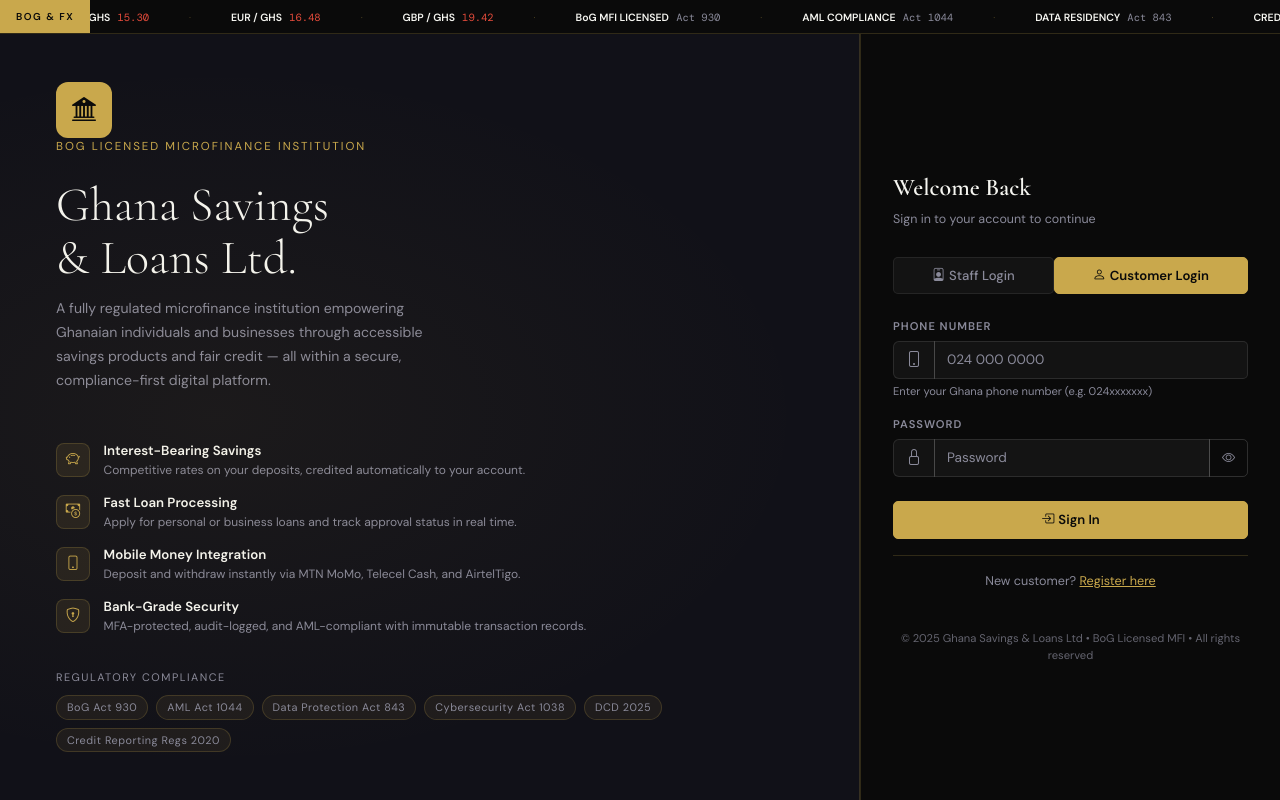
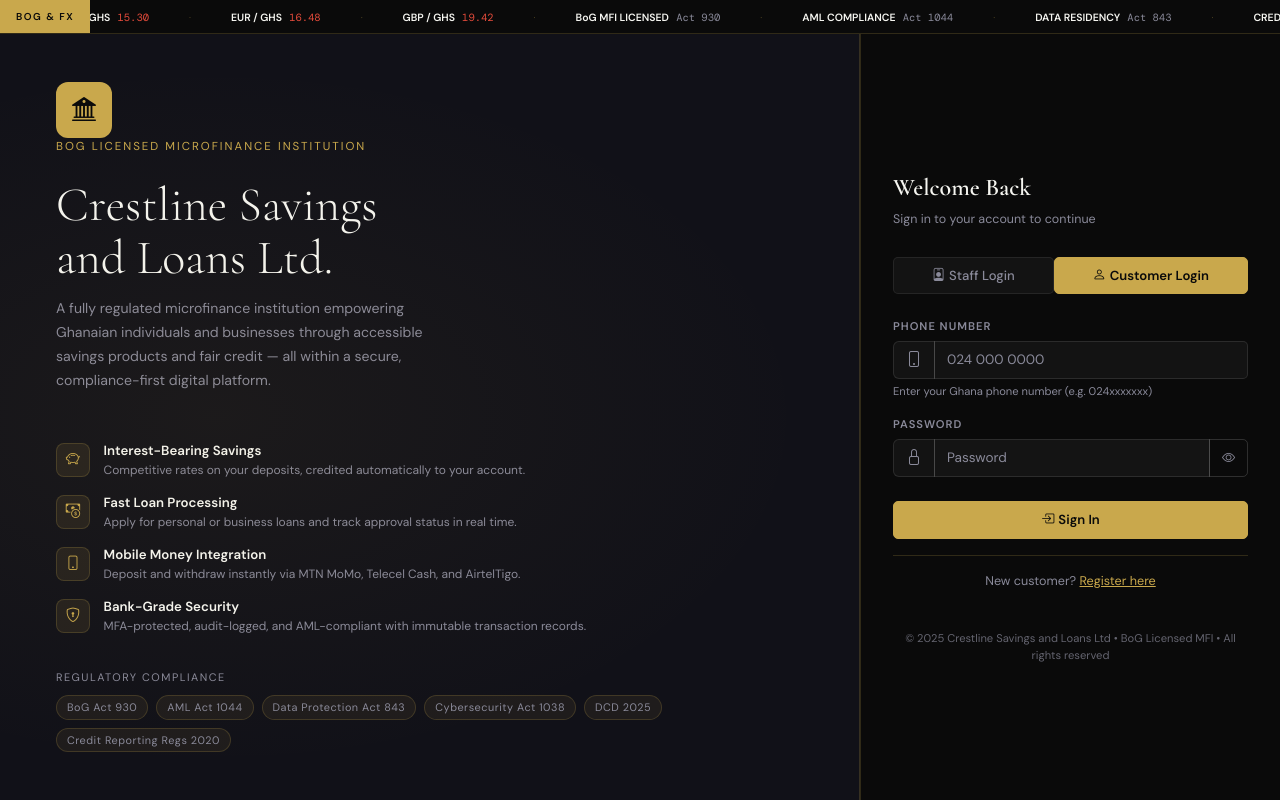
Before and after one commit to KofiBusia/Savings-and-Loans-Python, a Python web app: template templates/index.html in a window 1280 px wide. Run offline with Jinja, Linux system fonts and the light colour scheme; the template is opened without the code that fills it, so the values that code supplies are empty.

Commit message:
feat: rebrand from Ghana Savings & Loans to Crestline Savings and Loans
Co-Authored-By: Claude Sonnet 4.6 <noreply@anthropic.com>

```diff
--- a/api/config.py
+++ b/api/config.py
@@ -27,7 +27,7 @@ class Settings(BaseSettings):
     uvicorn_workers: int = 4
 
     # ── Institution ───────────────────────────────────────────────────────────
-    institution_name: str = "Ghana Savings & Loans Ltd"
+    institution_name: str = "Crestline Savings and Loans Ltd"
     bog_licence_number: str = "MFI-XXXX/YYYY"
     ghana_data_region: str = "gh-accra-1"
 
@@ -36,7 +36,7 @@ class Settings(BaseSettings):
     algorithm: str = "HS256"
     access_token_expire_minutes: int = 30
     refresh_token_expire_days: int = 7
-    mfa_totp_issuer: str = "Ghana S&L"
+    mfa_totp_issuer: str = "Crestline S&L"
 
     # ── Admin Seed ────────────────────────────────────────────────────────────
     admin_email: str = "admin@gsl.com.gh"
@@ -87,7 +87,7 @@ class Settings(BaseSettings):
 
     # ── SMS/USSD (mNotify / Hubtel) ───────────────────────────────────────────
     mnotify_api_key: str = "MNOTIFY_KEY"
-    mnotify_sender_id: str = "GSL"
+    mnotify_sender_id: str = "CSL"
     hubtel_sms_client_id: str = "HUBTEL_SMS_ID"
     hubtel_sms_client_secret: str = "HUBTEL_SMS_SECRET"
 
--- a/api/integrations/payment_gateway.py
+++ b/api/integrations/payment_gateway.py
@@ -145,7 +145,7 @@ class FlutterwaveGateway:
                 "email": req.customer_email,
                 "phone_number": req.customer_phone,
             },
-            "customizations": {"title": "Ghana S&L Payment"},
+            "customizations": {"title": "Crestline S&L Payment"},
         }
         async with httpx.AsyncClient(timeout=15) as client:
             resp = await client.post(f"{self.BASE}/payments", headers=self._headers, json=payload)
--- a/app.py
+++ b/app.py
@@ -1,5 +1,5 @@
 """
-Ghana Savings & Loans — Production-Ready FastAPI Backend
+Crestline Savings and Loans — Production-Ready FastAPI Backend
 =========================================================
 Entry points:
   Development : python app.py
@@ -87,7 +87,7 @@ def _seed_admin() -> None:
 
 def create_app() -> FastAPI:
     app = FastAPI(
-        title="Ghana Savings & Loans API",
+        title="Crestline Savings and Loans API",
         description=(
             "BoG-licensed savings & loan platform. "
             "Simple interest only (DCD 2025, Clause 14). "
@@ -192,7 +192,7 @@ def admin_portal(request: Request):
 
 if __name__ == "__main__":
     print("=" * 62)
-    print(f"  Ghana Savings & Loans API  v{settings.app_version}")
+    print(f"  Crestline Savings and Loans API  v{settings.app_version}")
     print(f"  Institution : {settings.institution_name}")
     print(f"  BoG Licence : {settings.bog_licence_number}")
     print(f"  Environment : {settings.node_env}")
--- a/static/css/style.css
+++ b/static/css/style.css
@@ -1,7 +1,7 @@
 @import url('https://fonts.googleapis.com/css2?family=Cormorant+Garamond:wght@300;400;600;700&family=DM+Sans:wght@300;400;500;600&family=DM+Mono:wght@400;500&display=swap');
 
 /* ═══════════════════════════════════════════════════
-   Ghana Savings & Loans — Premium Dark Theme
+   Crestline Savings and Loans — Premium Dark Theme
    Design language: Zagadat Capital
 ═══════════════════════════════════════════════════ */
 :root {
--- a/static/js/app.js
+++ b/static/js/app.js
@@ -1,15 +1,15 @@
-/* Shared utilities for Ghana Savings & Loans web portal */
+/* Shared utilities for Crestline Savings and Loans web portal */
 'use strict';
 
 const BASE = '/api/v1';
 
 // ── Auth helpers ────────────────────────────────────────────────────────────
 const Auth = {
-  getToken:        () => localStorage.getItem('gsl_token'),
-  setToken:        (t) => localStorage.setItem('gsl_token', t),
-  getRefresh:      () => localStorage.getItem('gsl_refresh'),
-  setRefresh:      (t) => localStorage.setItem('gsl_refresh', t),
-  clear:           () => { localStorage.removeItem('gsl_token'); localStorage.removeItem('gsl_refresh'); },
+  getToken:        () => localStorage.getItem('csl_token'),
+  setToken:        (t) => localStorage.setItem('csl_token', t),
+  getRefresh:      () => localStorage.getItem('csl_refresh'),
+  setRefresh:      (t) => localStorage.setItem('csl_refresh', t),
+  clear:           () => { localStorage.removeItem('csl_token'); localStorage.removeItem('csl_refresh'); },
 
   payload() {
     const t = this.getToken();
--- a/templates/customer.html
+++ b/templates/customer.html
@@ -3,7 +3,7 @@
 <head>
   <meta charset="UTF-8">
   <meta name="viewport" content="width=device-width, initial-scale=1">
-  <title>My Portal — Ghana Savings &amp; Loans</title>
+  <title>My Portal — Crestline Savings and Loans</title>
   <link href="https://cdn.jsdelivr.net/npm/bootstrap@5.3.2/dist/css/bootstrap.min.css" rel="stylesheet">
   <link href="https://cdn.jsdelivr.net/npm/bootstrap-icons@1.11.3/font/bootstrap-icons.min.css" rel="stylesheet">
   <link href="/static/css/style.css" rel="stylesheet">
@@ -18,7 +18,7 @@
   <a class="brand-logo" href="/customer">
     <div class="logo-box"><i class="bi bi-bank2"></i></div>
     <div class="logo-text">
-      <strong>Ghana S&amp;L</strong>
+      <strong>Crestline S&amp;L</strong>
       <small>Customer Portal</small>
     </div>
   </a>
--- a/templates/index.html
+++ b/templates/index.html
@@ -3,7 +3,7 @@
 <head>
   <meta charset="UTF-8">
   <meta name="viewport" content="width=device-width, initial-scale=1">
-  <title>Ghana Savings &amp; Loans — Secure Portal</title>
+  <title>Crestline Savings and Loans — Secure Portal</title>
   <link href="https://cdn.jsdelivr.net/npm/bootstrap@5.3.2/dist/css/bootstrap.min.css" rel="stylesheet">
   <link href="https://cdn.jsdelivr.net/npm/bootstrap-icons@1.11.3/font/bootstrap-icons.min.css" rel="stylesheet">
   <link href="/static/css/style.css" rel="stylesheet">
@@ -74,7 +74,7 @@
         <i class="bi bi-bank2"></i>
       </div>
       <span class="hero-tag">BoG Licensed Microfinance Institution</span>
-      <h1>Ghana Savings<br>&amp; Loans Ltd.</h1>
+      <h1>Crestline Savings<br>and Loans Ltd.</h1>
       <p>A fully regulated microfinance institution empowering Ghanaian individuals and businesses through accessible savings products and fair credit — all within a secure, compliance-first digital platform.</p>
     </div>
 
@@ -130,7 +130,7 @@
     <!-- Mobile-only brand -->
     <div class="d-lg-none mb-4 text-center">
       <div class="login-hero-logo mx-auto mb-3"><i class="bi bi-bank2"></i></div>
-      <div style="font-family:'Cormorant Garamond',serif;font-size:1.4rem;color:var(--white);">Ghana Savings &amp; Loans</div>
+      <div style="font-family:'Cormorant Garamond',serif;font-size:1.4rem;color:var(--white);">Crestline Savings and Loans</div>
     </div>
 
     <div class="login-panel-title">Welcome Back</div>
@@ -225,7 +225,7 @@
     </form>
 
     <div class="login-footer-text">
-      &copy; 2025 Ghana Savings &amp; Loans Ltd &bull; BoG Licensed MFI &bull; All rights reserved
+      &copy; 2025 Crestline Savings and Loans Ltd &bull; BoG Licensed MFI &bull; All rights reserved
     </div>
   </div>
 </div>
--- a/templates/staff.html
+++ b/templates/staff.html
@@ -3,7 +3,7 @@
 <head>
   <meta charset="UTF-8">
   <meta name="viewport" content="width=device-width, initial-scale=1">
-  <title>Staff Portal — Ghana Savings &amp; Loans</title>
+  <title>Staff Portal — Crestline Savings and Loans</title>
   <link href="https://cdn.jsdelivr.net/npm/bootstrap@5.3.2/dist/css/bootstrap.min.css" rel="stylesheet">
   <link href="https://cdn.jsdelivr.net/npm/bootstrap-icons@1.11.3/font/bootstrap-icons.min.css" rel="stylesheet">
   <link href="/static/css/style.css" rel="stylesheet">
@@ -15,7 +15,7 @@
 
 <!-- ── Ticker Bar ── -->
 <div class="ticker-bar">
-  <div class="ticker-label">GSL RATES</div>
+  <div class="ticker-label">CSL RATES</div>
   <div class="ticker-track">
     <div class="ticker-inner">
       <span class="tick-item"><span class="tick-sym">BOG POLICY RATE</span><span class="tick-val tick-nc">28.0%</span></span>
@@ -61,7 +61,7 @@
     <a class="brand-logo" href="/staff">
       <div class="logo-box"><i class="bi bi-bank2"></i></div>
       <div class="logo-text">
-        <strong>Ghana S&amp;L</strong>
+        <strong>Crestline S&amp;L</strong>
         <small>Staff Portal</small>
       </div>
     </a>
```
Also changed, not shown: templates/admin.html (+6 -6 lines).
